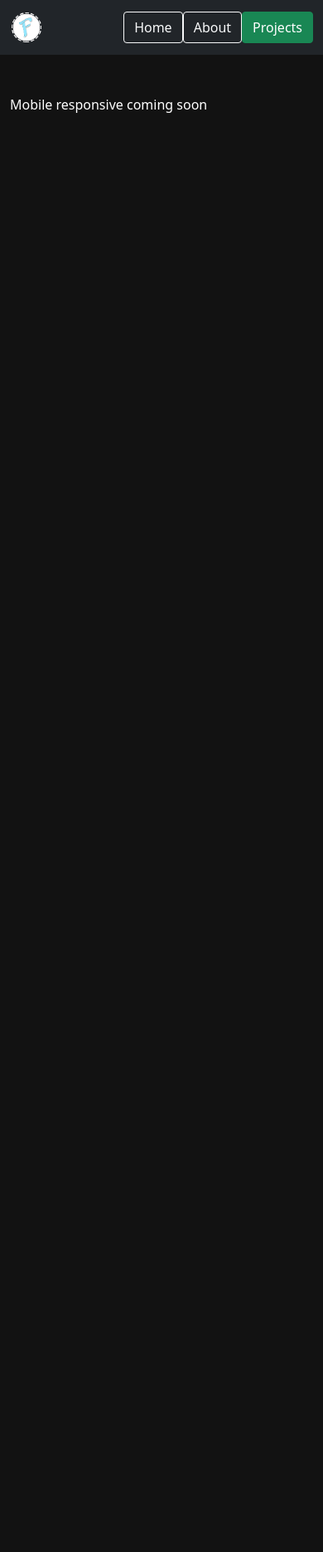
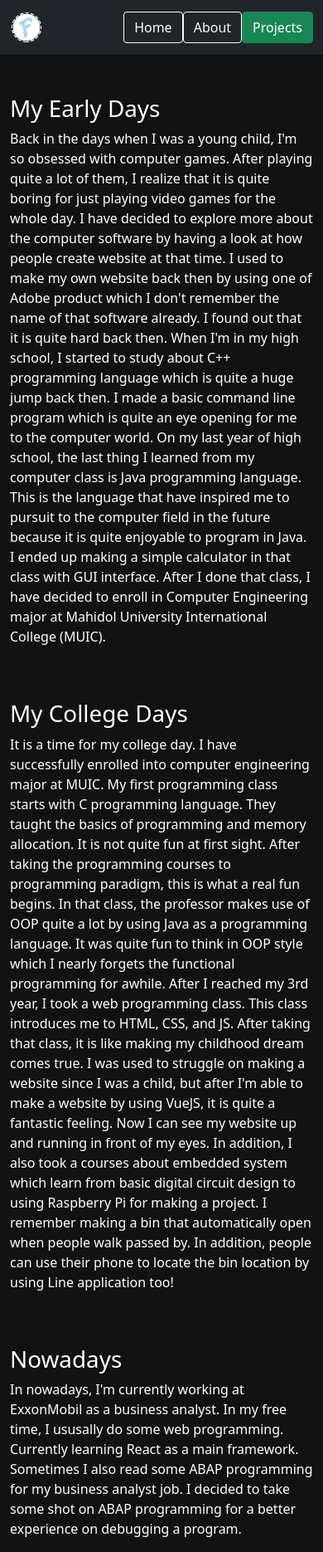
Before and after one commit to RealFilllykung/realfilllykung.github.io, a React (Create React App) app: page /about in a window 390 px wide. Shown: the whole page at 83% size. Before the commit the page ends 844 px from the top, so only its background shows below. Built offline with nearby package versions, Linux system fonts and the light colour scheme.

Commit message:
Add message to mobile responsive div

```diff
--- a/src/components/about/CollegeDays.js
+++ b/src/components/about/CollegeDays.js
@@ -40,6 +40,17 @@
                     </Col>
                 </Row>
             </Container>
+
+            <Container className="mt-5 text-white d-lg-none">
+                <Row>
+                    <Col>
+                        <animated.div style={{...styles}}>
+                                <h1 style={{...styles}}>{CollegeDaysMessage.header}</h1>
+                                <p style={{...styles}}>{CollegeDaysMessage.message}</p>
+                        </animated.div>
+                    </Col>
+                </Row>
+            </Container>
         </div>
     )
 }
--- a/src/components/about/EarlyDays.js
+++ b/src/components/about/EarlyDays.js
@@ -46,10 +46,14 @@
             <Container className="mt-5 text-white d-lg-none">
                 <Row>
                     <Col>
-                        <p>Mobile responsive coming soon</p>
+                        <animated.div style={{...styles}}>
+                                <h1 style={{...styles}}>{EarlyDaysMessage.header}</h1>
+                                <p style={{...styles}}>{EarlyDaysMessage.message}</p>
+                        </animated.div>
                     </Col>
                 </Row>
             </Container>
+
         </div>
     )
 }
--- a/src/components/about/Nowadays.js
+++ b/src/components/about/Nowadays.js
@@ -20,6 +20,7 @@
     })
 
     return (
+        <div>
             <animated.div style={{...styles}}>
                 <Container className="mt-5 text-white d-none d-lg-block">
                     <Row>
@@ -33,6 +34,19 @@
                     </Row>
                 </Container>
             </animated.div>
+
+            <Container className="mt-5 text-white d-lg-none">
+                <Row>
+                    <Col>
+                        <animated.div style={{...styles}}>
+                                <h1 style={{...styles}}>{NowadaysMessage.header}</h1>
+                                <p style={{...styles}}>{NowadaysMessage.message}</p>
+                        </animated.div>
+                    </Col>
+                </Row>
+            </Container>
+        </div>
+
     )
 }
 
```
Lines whose indentation alone changed are shown as unchanged.
